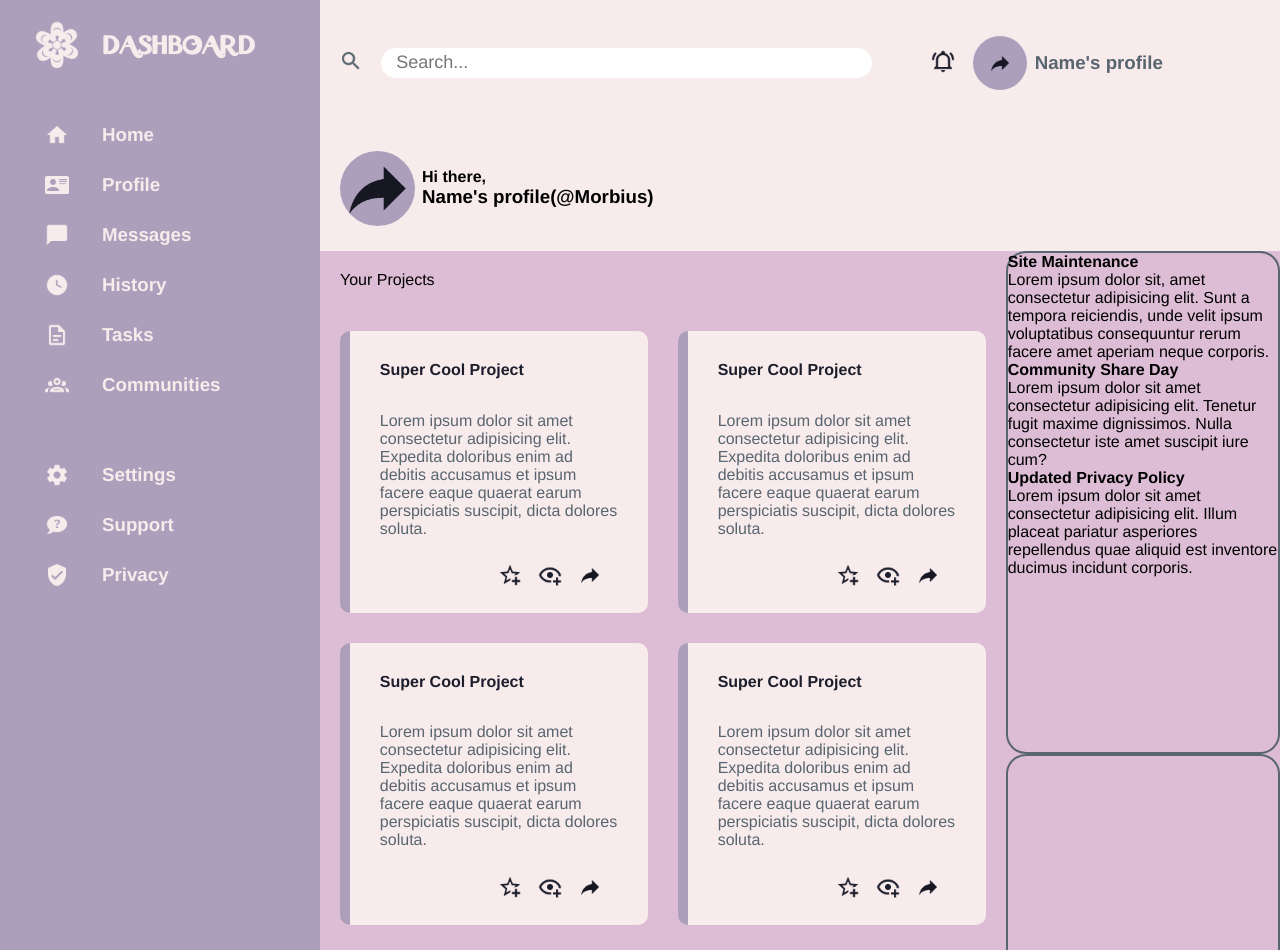
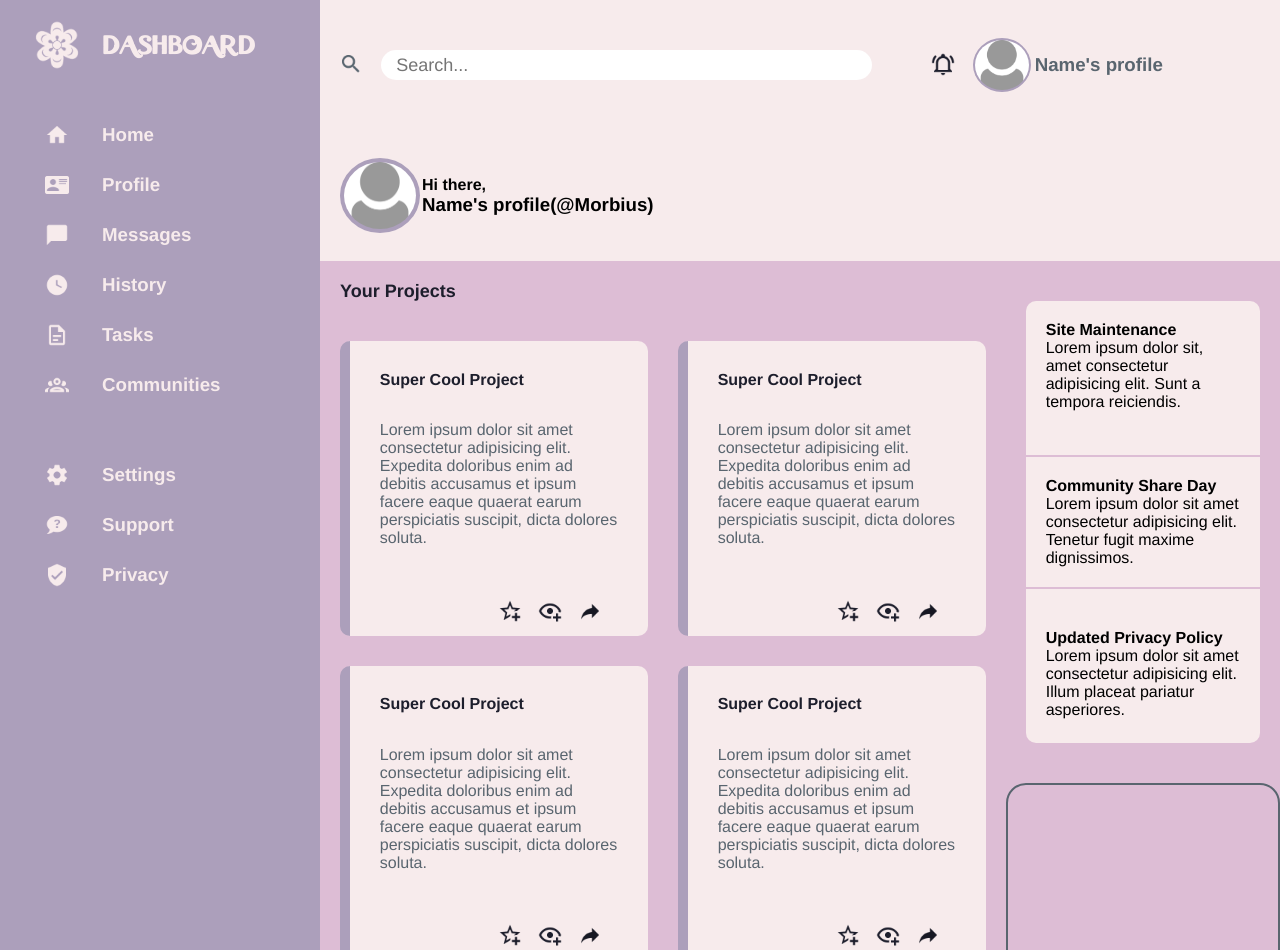
Before and after one commit to underlinear/odindashboard, a plain HTML site: page index.html in a window 1280 px wide. Shown: the top 950 px of the page. Drawn offline with Linux system fonts and the light colour scheme.

Commit message:
Add announcement section

```diff
--- a/index.html
+++ b/index.html
@@ -92,11 +92,11 @@
                 </div>
                 <div id="user-panel">
                     <button><img src="images/bell-ring-outline.png" alt="notifications logo"></button>
-                    <img id="user-profile" src="images/share.png" alt="temporary user profile">
+                    <img id="user-profile" src="images/profile.png" alt="image user profile">
                     <h3 id="profile-name">Name's profile</h3>
                 </div>
                 <div id="greeting">
-                    <img id="greeting-profile-image" src="images/share.png" alt="temporary user profile">
+                    <img id="greeting-profile-image" src="images/profile.png" alt="image user profile">
                     <div>
                         <h4>Hi there,</h4>
                         <h3>Name's profile(@Morbius)</h3>
@@ -108,7 +108,7 @@
             </div>
             <article>
                 <div id="main-content">
-                    <p class="content-title">Your Projects</p>
+                    <h3 class="content-title">Your Projects</h3>
                     <div class="item-project">
                         <div class="item-container">
                             <h4>Super Cool Project</h4>
@@ -203,25 +203,46 @@
                 </div>
                 <div id="announcement">
                     <div id="announcement-container">
-                        <div>
+                        <div class="announcement-text">
                             <h4>Site Maintenance</h4>
-                            <p>Lorem ipsum dolor sit, amet consectetur adipisicing elit. Sunt a tempora reiciendis, unde
-                                velit ipsum voluptatibus consequuntur rerum facere amet aperiam neque corporis.</p>
+                            <p>Lorem ipsum dolor sit, amet consectetur adipisicing elit. Sunt a tempora reiciendis.</p>
                         </div>
-                        <div>
+                        <div class="announcement-text line-break">
                             <h4>Community Share Day</h4>
                             <p>Lorem ipsum dolor sit amet consectetur adipisicing elit. Tenetur fugit maxime
-                                dignissimos. Nulla consectetur iste amet suscipit iure cum?</p>
+                                dignissimos.</p>
                         </div>
-                        <div>
+                        <div class="announcement-text">
                             <h4>Updated Privacy Policy</h4>
                             <p>Lorem ipsum dolor sit amet consectetur adipisicing elit. Illum placeat pariatur
-                                asperiores repellendus quae aliquid est inventore ducimus incidunt corporis.</p>
+                                asperiores.</p>
                         </div>
                     </div>
                 </div>
                 <div id="trending">
-
+                    <div id="trending-items-container">
+                        <div class="trending-item">
+                            <img class="trending-user-profile-image">
+                            <div>
+                                <p></p>
+                                <p></p>
+                            </div>
+                        </div>
+                        <div class="trending-item">
+                            <img class="trending-user-profile-image">
+                            <div>
+                                <p></p>
+                                <p></p>
+                            </div>
+                        </div>
+                        <div class="trending-item">
+                            <img class="trending-user-profile-image">
+                            <div>
+                                <p></p>
+                                <p></p>
+                            </div>
+                        </div>
+                    </div>
                 </div>
             </article>
         </main>
--- a/style.css
+++ b/style.css
@@ -159,10 +159,10 @@ main {
 }
 
 #user-profile {
-    height: 24px;
+    height: 50px;
     background-color: var(--rose-quartz);
-    padding: 15px;
     border-radius: 50%;
+    padding: 2px;
 }
 
 #profile-name {
@@ -182,10 +182,11 @@ main {
 }
 
 #greeting-profile-image {
-    height: 75px;
+    height: 67px;
     grid-area: 1 / 1 / 3 / 2;
     border-radius: 50%;
     background-color: var(--rose-quartz);
+    padding: 4px;
 }
 
 #greeting div {
@@ -211,6 +212,9 @@ article {
 
 .content-title {
     grid-area: 1 / 1 / 2 / 3;
+    color: var(--raisin-black);
+    font-size: 18px;
+    font-family: Helvetica, sans-serf;
 }
 
 .item-project {
@@ -238,7 +242,7 @@ article {
 
 .item-buttons {
     display: grid;
-    align-items: center;
+    align-items: self-end;
     grid-template-columns: repeat(3, 40px);
     justify-content: end;
 }
@@ -248,18 +252,46 @@ article {
 }
 
 article #announcement {
-    border: 2px solid var(--payne-gray);
-    border-radius: 20px;
     grid-area: 1 / 2 / 2 / 3;
+    display: grid;
+    place-items: center;
 }
+
 
 #announcement-container {
     display: grid;
-    grid-template-rows: repeat(3, 1fr);
+    grid-auto-rows: 1fr;
+    row-gap: 20px;
+    margin: 40px 20px;
+    background-color: var(--lavender-blush);
+    border-radius: 10px;
+}
+
+.announcement-text {
+    padding: 20px;
+}
+
+.line-break {
+    border-top: var(--thistle) solid 2px;
+    border-bottom: var(--thistle) solid 2px;
 }
 
 article #trending {
     border: 2px solid var(--payne-gray);
     border-radius: 20px;
     grid-area: 2 / 2 / 3 / 3;
+    display: grid;
+    place-items: center;
 }
+
+#trending-items-container {
+    display: grid;
+    background-color: var(--lavender-blush);
+    grid-auto-rows: 1fr;
+    margin: 40px 20px;
+    border-radius: 10px;
+}
+
+.trending-item img{
+    border-radius: 50%;
+}
```
Also changed, not shown: images/profile.png (added).
